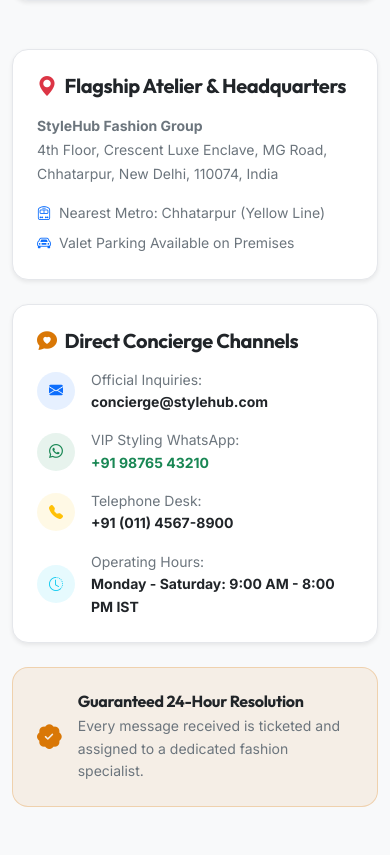
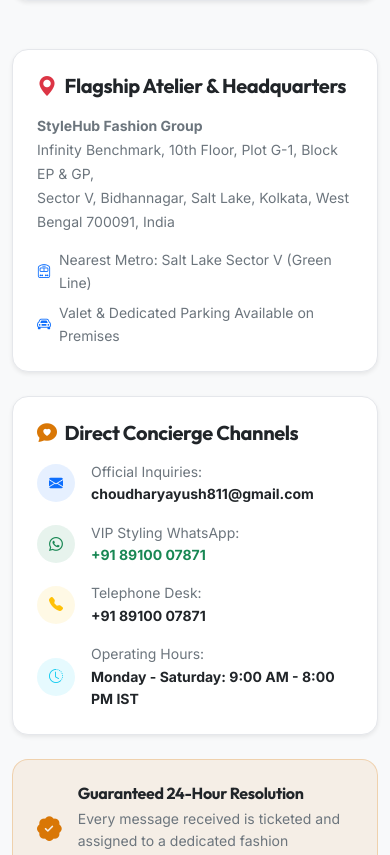
Before and after one commit to the-ayush-ch0udhary/StyleHub, a Django app: page /contact/ in a window 390 px wide. Shown: the part 1520-2375 px from the top of the page. Run offline with Django 5.2, Linux system fonts and the light colour scheme; data comes from the database, SQL or seed files in the repository; data that the repository does not hold is empty; some libraries are stand-ins or nearby versions; some web fonts are replaced.

Commit message:
fix(contact): update concierge email, phone, and headquarters address to Kolkata Sector V

```diff
--- a/templates/orders/invoice.html
+++ b/templates/orders/invoice.html
@@ -119,7 +119,7 @@
       <!-- Footer Note -->
       <div class="border-top pt-3 small text-muted text-center">
         <p class="mb-1">This is a computer-generated tax invoice and requires no physical signature.</p>
-        <p class="mb-0">StyleHub Support: help@stylehub.com | Returns valid within 7 days of delivery.</p>
+        <p class="mb-0">StyleHub Support: choudharyayush811@gmail.com | Phone: +91 89100 07871 | Sector V, Salt Lake, Kolkata</p>
       </div>
     </div>
   </div>
--- a/templates/products/contact.html
+++ b/templates/products/contact.html
@@ -112,14 +112,14 @@
           </h5>
           <p class="text-secondary small mb-3" style="line-height: 1.7;">
             <strong>StyleHub Fashion Group</strong><br>
-            4th Floor, Crescent Luxe Enclave, MG Road,<br>
-            Chhatarpur, New Delhi, 110074, India
+            Infinity Benchmark, 10th Floor, Plot G-1, Block EP & GP,<br>
+            Sector V, Bidhannagar, Salt Lake, Kolkata, West Bengal 700091, India
           </p>
           <div class="d-flex align-items-center gap-2 text-secondary small mb-2">
-            <i class="bi bi-train-front text-primary"></i> Nearest Metro: Chhatarpur (Yellow Line)
+            <i class="bi bi-train-front text-primary"></i> Nearest Metro: Salt Lake Sector V (Green Line)
           </div>
           <div class="d-flex align-items-center gap-2 text-secondary small">
-            <i class="bi bi-car-front text-primary"></i> Valet Parking Available on Premises
+            <i class="bi bi-car-front text-primary"></i> Valet & Dedicated Parking Available on Premises
           </div>
         </div>
 
@@ -136,7 +136,7 @@
               </div>
               <div>
                 <div class="text-secondary">Official Inquiries:</div>
-                <a href="mailto:concierge@stylehub.com" class="fw-bold text-body text-decoration-none">concierge@stylehub.com</a>
+                <a href="mailto:choudharyayush811@gmail.com" class="fw-bold text-body text-decoration-none">choudharyayush811@gmail.com</a>
               </div>
             </li>
 
@@ -146,7 +146,7 @@
               </div>
               <div>
                 <div class="text-secondary">VIP Styling WhatsApp:</div>
-                <a href="https://wa.me/919876543210" class="fw-bold text-success text-decoration-none">+91 98765 43210</a>
+                <a href="https://wa.me/918910007871" class="fw-bold text-success text-decoration-none">+91 89100 07871</a>
               </div>
             </li>
 
@@ -156,7 +156,7 @@
               </div>
               <div>
                 <div class="text-secondary">Telephone Desk:</div>
-                <span class="fw-bold text-body">+91 (011) 4567-8900</span>
+                <a href="tel:+918910007871" class="fw-bold text-body text-decoration-none">+91 89100 07871</a>
               </div>
             </li>
 
```
